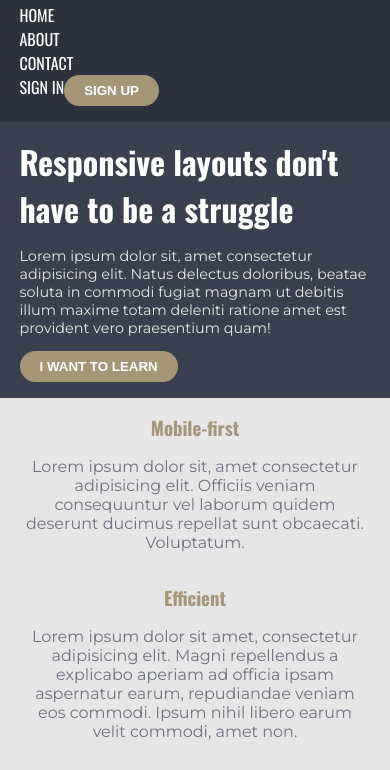
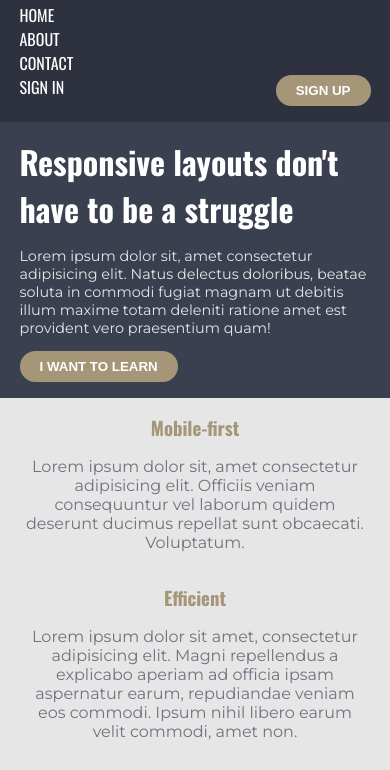
Before and after one commit to neeflez/Conquering-Responsive-Layouts, a plain HTML site: page Final challenge!/index.html in a window 390 px wide. Shown: the part 44-814 px from the top of the page. Drawn offline with nearby package versions, Linux system fonts and the light colour scheme.

Commit message:
mobile view done
fixed nav and added max width into container

```diff
--- a/Final challenge!/index.html
+++ b/Final challenge!/index.html
@@ -30,7 +30,7 @@
           <li>about</li>
           <li>contact</li>
         </ul>
-        <ul class="flex">
+        <ul class="flex space-between">
           <li>sign in</li>
           <li><button>sign up</button></li>
         </ul>
--- a/Final challenge!/style.css
+++ b/Final challenge!/style.css
@@ -42,6 +42,7 @@ img {
   width: 90%;
   margin: 0 auto;
   padding: 1rem 0;
+  max-width: 1200px;
 }
 button {
   color: white;
@@ -110,3 +111,6 @@ p {
 .flex{
     display: flex;
 }
+.space-between{
+  justify-content: space-between;
+}
```
Also changed, not shown: 1 other file.
